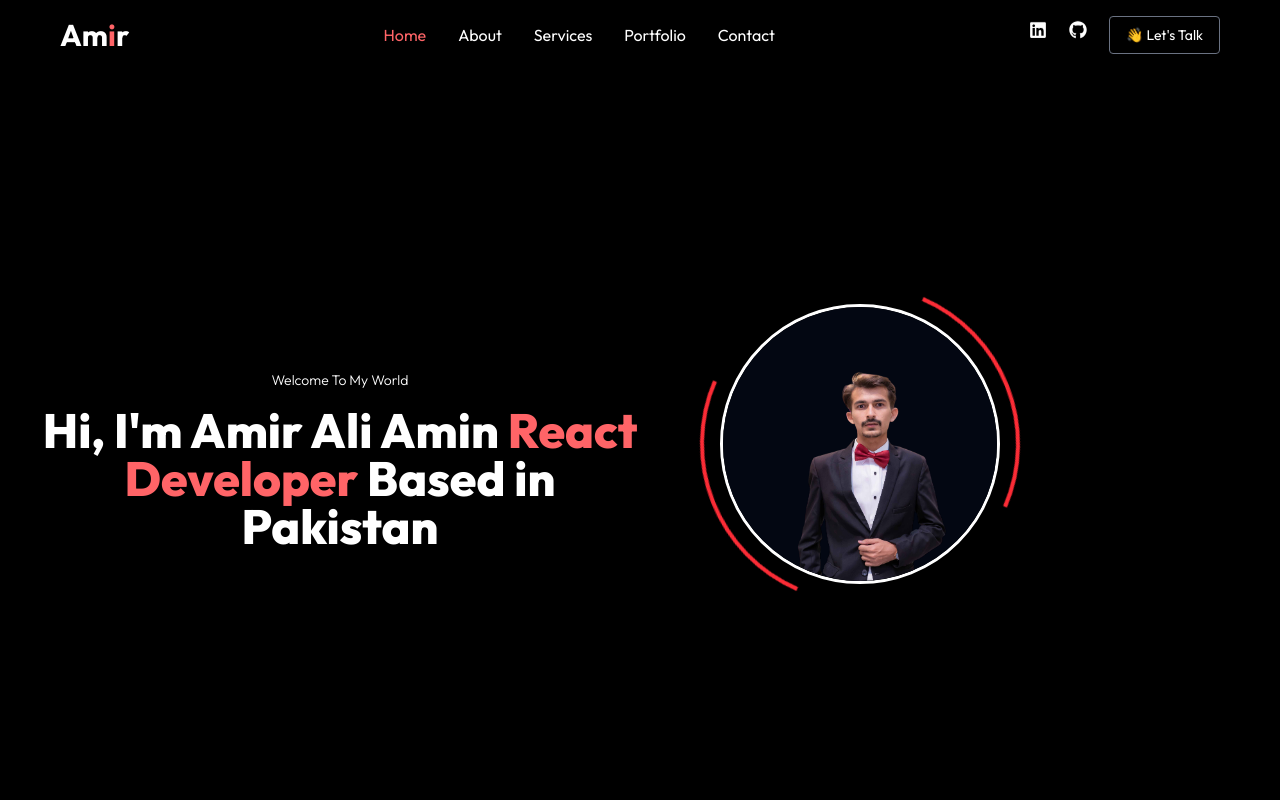
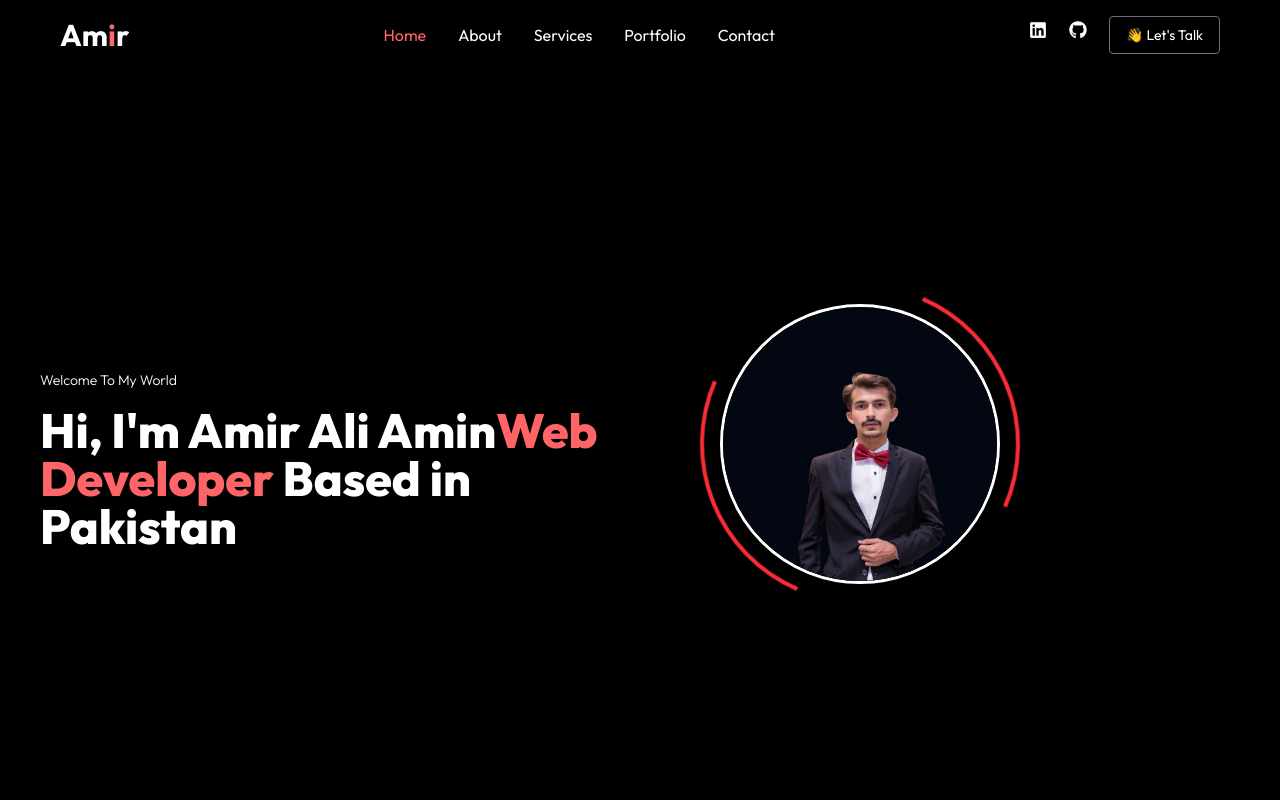
Before and after one commit to AmirAliAmin/Portfolio-Amir-Ali-Amin, a React (Vite) app: page / in a window 1280 px wide. Shown: the top 800 px of the page. Built offline with nearby package versions, Linux system fonts and the light colour scheme.

Commit message:
update the hero section

```diff
--- a/src/components/Hero.jsx
+++ b/src/components/Hero.jsx
@@ -5,14 +5,14 @@ export default function Hero() {
   return (
     <div className="bg-black text-white flex min-h-screen md:min-h-fit lg:min-h-screen py-5 sm:flex-row flex-col-reverse items-center sm:px-4 md:px-7 lg:px-10  sm:gap-20 gap-5 pt-27  overflow-hidden">
       {/* Content Section */}
-      <div className="sm:w-[50%]  w-full pb-2 z-10 text-center mt-10">
+      <div className="sm:w-[50%]  w-full pb-2 z-10 text-start mt-10">
         {/* <span className="relative inline-flex h-10 w-10 top-10 right-15">
           <span className="absolute w-full h-full rounded-full bg-red-600 opacity-75 animate-ping"></span>
         </span> */}
         <p className="text-sm font-light mb-4">Welcome To My World</p>
         <h1 className="lg:text-5xl text-4xl md:text-4xl font-extrabold">
-          Hi, I'm Amir Ali Amin{" "}
-          <span className="text-red-400">React Developer</span> Based in
+          Hi, I'm Amir Ali Amin
+          <span className="text-red-400">Web Developer</span> Based in
           Pakistan
         </h1>
       </div>
```
